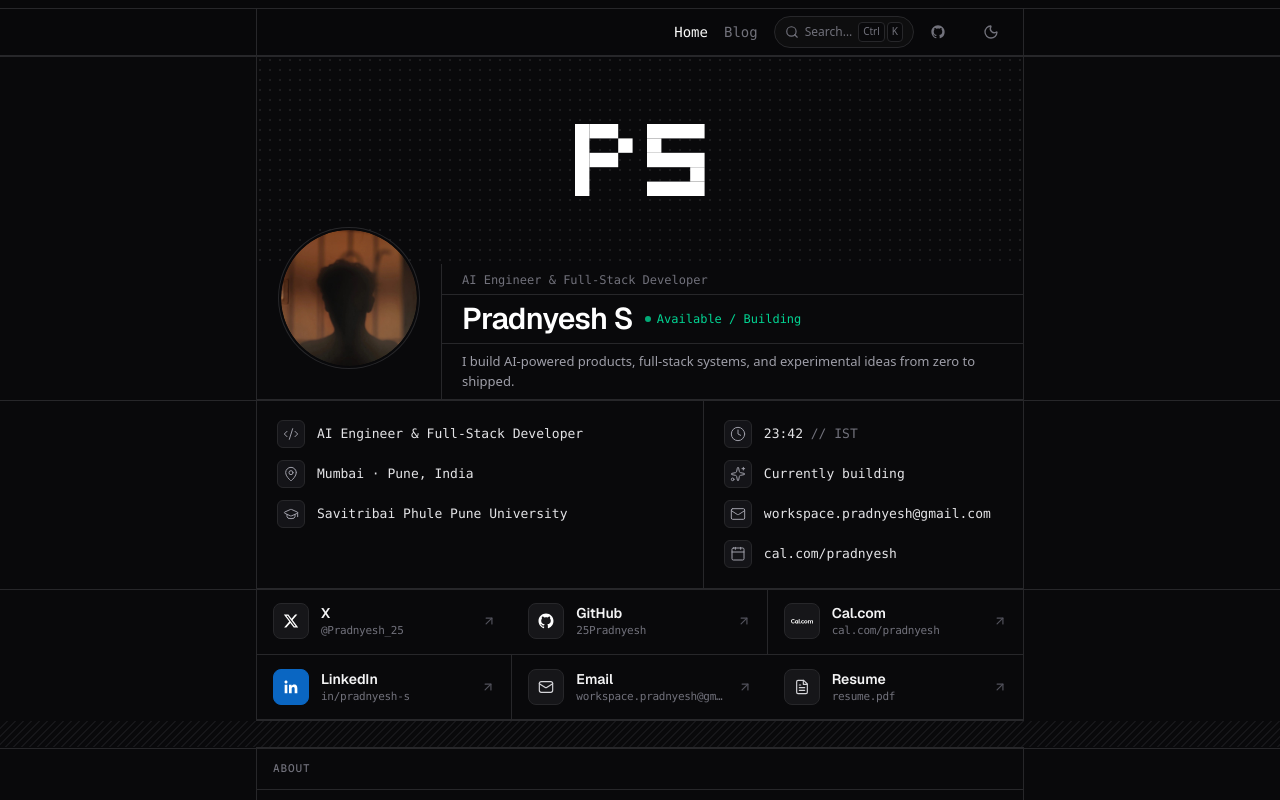
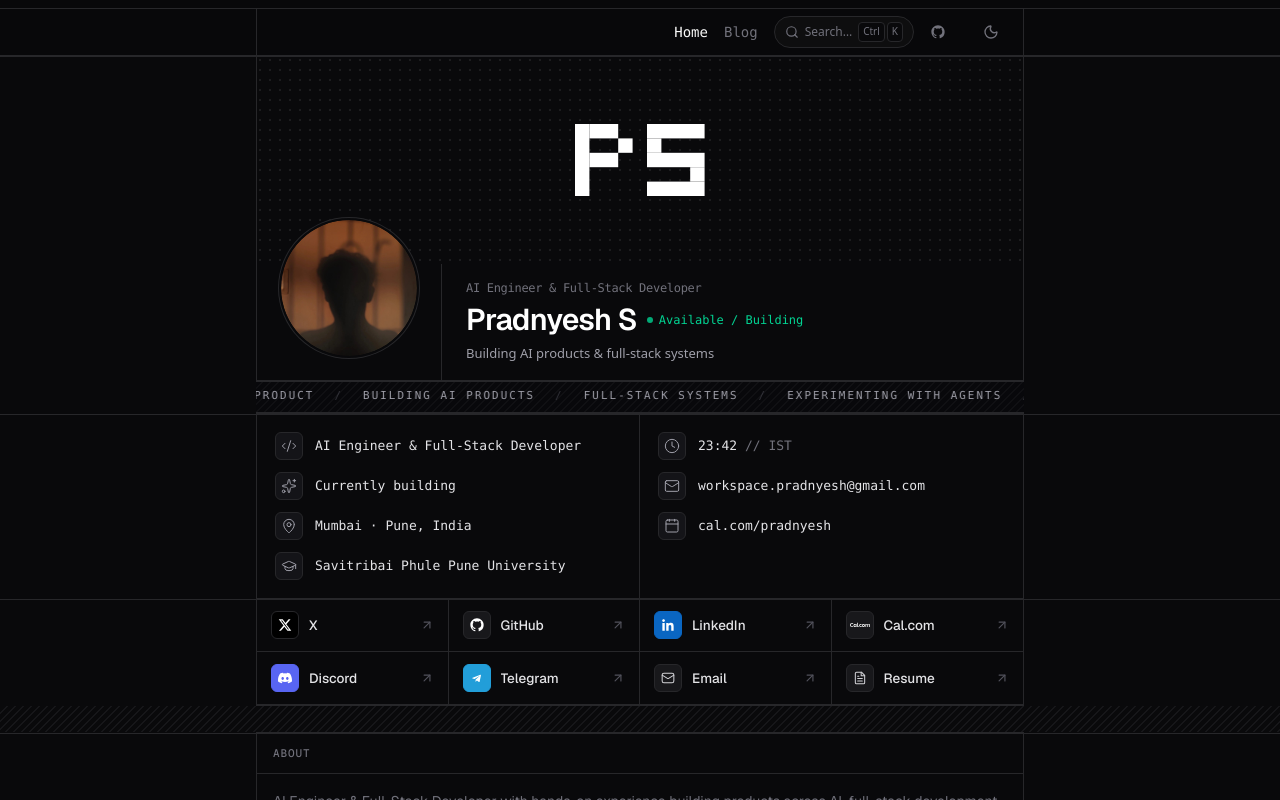
Before and after one commit to 25Pradnyesh/portfolio, a Next.js app: page / in a window 1280 px wide. Shown: the top 800 px of the page. Built offline with nearby package versions, Linux system fonts and the light colour scheme; no server answers.

Commit message:
refine portfolio hero and connections

```diff
--- a/src/app/globals.css
+++ b/src/app/globals.css
@@ -48,7 +48,6 @@ body {
   overflow-x: hidden;
   -webkit-font-smoothing: antialiased;
   -moz-osx-font-smoothing: grayscale;
-  font-feature-settings: "ss01", "ss02", "cv01";
 }
 
 ::selection {
--- a/src/components/Icons.tsx
+++ b/src/components/Icons.tsx
@@ -195,6 +195,15 @@ export function BrandResumeIcon({ className = "size-4 text-zinc-200" }: { classN
   );
 }
 
+export function BrandDiscordIcon({ className = "size-4 text-white" }: { className?: string }) {
+  return (
+    <svg viewBox="0 0 24 24" fill="currentColor" className={className} aria-label="Discord">
+      <path d="M20.317 4.37a19.791 19.791 0 0 0-4.885-1.515.074.074 0 0 0-.079.037c-.21.375-.444.864-.608 1.25a18.27 18.27 0 0 0-5.487 0 12.64 12.64 0 0 0-.617-1.25.077.077 0 0 0-.079-.037A19.736 19.736 0 0 0 3.677 4.37a.07.07 0 0 0-.032.027C.533 9.046-.32 13.58.099 18.057a.082.082 0 0 0 .031.057 19.9 19.9 0 0 0 5.993 3.03.078.078 0 0 0 .084-.028c.462-.63.874-1.295 1.226-1.994.021-.041.001-.09-.041-.106a13.107 13.107 0 0 1-1.872-.892.077.077 0 0 1-.008-.128 10.2 10.2 0 0 0 .372-.292.074.074 0 0 1 .077-.01c3.929 1.793 8.18 1.793 12.061 0a.074.074 0 0 1 .078.01c.12.098.246.198.373.292a.077.077 0 0 1-.006.127 12.299 12.299 0 0 1-1.873.894.077.077 0 0 0-.041.107c.36.698.772 1.362 1.225 1.993a.076.076 0 0 0 .084.028 19.839 19.839 0 0 0 6.002-3.03.077.077 0 0 0 .032-.054c.5-5.177-.838-9.674-3.549-13.66a.061.061 0 0 0-.031-.028zM8.02 15.33c-1.183 0-2.157-1.085-2.157-2.419 0-1.333.956-2.419 2.157-2.419 1.21 0 2.176 1.096 2.157 2.42 0 1.333-.956 2.418-2.157 2.418zm7.975 0c-1.183 0-2.157-1.085-2.157-2.419 0-1.333.955-2.419 2.157-2.419 1.21 0 2.176 1.096 2.157 2.42 0 1.333-.946 2.418-2.157 2.418z" />
+    </svg>
+  );
+}
+
+
 /* =========================================================================
    PIXEL "PS" LOGO (Exact 4x5 chunky block font geometry)
    ========================================================================= */
--- a/src/components/MovingText.tsx
+++ b/src/components/MovingText.tsx
@@ -9,37 +9,55 @@ export default function MovingText() {
 
   if (shouldReduceMotion) {
     return (
-      <div className="relative border-y border-edge py-2 overflow-hidden select-none screen-line-before screen-line-after before:content-none after:content-none">
-        <div className="flex items-center justify-center gap-3 font-mono text-[10px] tracking-[0.15em] text-[var(--muted-foreground)] uppercase">
-          {movingTextPhrases.slice(0, 2).map((phrase, idx) => (
-            <span key={idx} className="flex items-center gap-3">
-              <span>{phrase}</span>
-              {idx < 1 && (
-                <span className="text-[var(--muted-foreground)]/30">·</span>
-              )}
-            </span>
-          ))}
+      <div className="relative border-y border-edge h-8 sm:h-8.5 flex items-center justify-center overflow-hidden select-none bg-zinc-950/40 screen-line-before screen-line-after">
+        <div className="flex items-center gap-4 font-mono text-[10.5px] sm:text-[11px] tracking-[0.2em] uppercase text-zinc-400">
+          <span>AI × SOFTWARE × PRODUCT</span>
+          <span className="text-zinc-600/60">/</span>
+          <span>BUILDING AI PRODUCTS</span>
+          <span className="text-zinc-600/60">/</span>
+          <span>FULL-STACK SYSTEMS</span>
         </div>
       </div>
     );
   }
 
-  const tickerItems = [...movingTextPhrases, ...movingTextPhrases];
-
   return (
     <div
-      className="relative border-y border-edge py-2.5 overflow-hidden select-none screen-line-before screen-line-after before:content-none after:content-none before:absolute before:-left-[100vw] before:h-full before:w-[200vw] before:bg-[repeating-linear-gradient(315deg,var(--edge)_0,var(--edge)_1px,transparent_0,transparent_50%)] before:bg-[length:10px_10px] before:z-0 before:pointer-events-none"
+      className="relative border-y border-edge h-8 sm:h-8.5 flex items-center overflow-hidden select-none bg-zinc-950/40 screen-line-before screen-line-after"
       aria-label="Status ticker"
     >
-      <div className="relative z-10 flex w-max animate-marquee items-center font-mono text-[10px] tracking-[0.2em] uppercase text-[var(--muted-foreground)]">
-        {tickerItems.map((phrase, idx) => (
-          <span key={idx} className="flex items-center shrink-0">
-            <span className="px-6 hover:text-[var(--foreground)] transition-colors duration-300">
-              {phrase}
+      {/* Subtle diagonal background hatch matching reference */}
+      <div
+        className="absolute inset-0 pointer-events-none opacity-25"
+        style={{
+          backgroundImage:
+            "repeating-linear-gradient(315deg, var(--edge) 0, var(--edge) 1px, transparent 0, transparent 50%)",
+          backgroundSize: "8px 8px",
+        }}
+      />
+
+      {/* Marquee Track: Two identical halves for a 100% seamless, mathematically jump-free loop */}
+      <div className="relative z-10 flex w-max animate-marquee items-center font-mono text-[10.5px] sm:text-[11px] tracking-[0.18em] uppercase text-zinc-400">
+        <div className="flex items-center shrink-0">
+          {movingTextPhrases.map((phrase, idx) => (
+            <span key={`a-${idx}`} className="flex items-center shrink-0">
+              <span className="px-5 hover:text-zinc-200 transition-colors">
+                {phrase}
+              </span>
+              <span className="text-zinc-600/60 select-none">/</span>
             </span>
-            <span className="text-[var(--edge)] select-none">·</span>
-          </span>
-        ))}
+          ))}
+        </div>
+        <div className="flex items-center shrink-0" aria-hidden="true">
+          {movingTextPhrases.map((phrase, idx) => (
+            <span key={`b-${idx}`} className="flex items-center shrink-0">
+              <span className="px-5 hover:text-zinc-200 transition-colors">
+                {phrase}
+              </span>
+              <span className="text-zinc-600/60 select-none">/</span>
+            </span>
+          ))}
+        </div>
       </div>
     </div>
   );
--- a/src/components/Overview.tsx
+++ b/src/components/Overview.tsx
@@ -12,6 +12,7 @@ import {
   Calendar,
 } from "lucide-react";
 import { PixelPSLogo } from "@/components/Icons";
+import MovingText from "@/components/MovingText";
 import { portfolioData } from "@/data/portfolio";
 
 export default function Overview() {
@@ -44,10 +45,10 @@ export default function Overview() {
         </div>
       </div>
 
-      {/* 2. PROFILE ROW - Snug Editorial Layout, 50% Overlapping Avatar */}
-      <div className="flex border-x border-b border-edge bg-[var(--background)]">
-        {/* Left Column: Snug container hugging the Avatar */}
-        <div className="shrink-0 border-r border-edge flex items-center justify-center px-4 sm:px-6 py-2">
+      {/* 2. PROFILE ROW - Seamless Editorial Layout, 50% Overlapping Avatar */}
+      <div className="flex border-x border-edge bg-[var(--background)]">
+        {/* Left Column: Avatar container */}
+        <div className="shrink-0 border-r border-edge flex items-center justify-center px-4 sm:px-6 py-3">
           <div className="size-28 sm:size-34 rounded-full ring-1 ring-zinc-800 ring-offset-2 ring-offset-zinc-950 relative -mt-14 sm:-mt-17 z-10 overflow-hidden select-none bg-[var(--background)] shadow-sm">
             <Image
               src={personal.profileImage}
@@ -61,48 +62,40 @@ export default function Overview() {
           </div>
         </div>
 
-        {/* Right Column: Close-alignment 3-tier Editorial Details */}
-        <div className="flex flex-1 flex-col justify-between min-w-0">
-          {/* Top tier: Technical role indicator */}
-          <div className="flex items-end pb-1.5 pt-2 pl-4 sm:pl-5 pr-4">
-            <div className="line-clamp-1 font-mono text-[11px] sm:text-xs text-zinc-500 select-none">
+        {/* Right Column: Unified continuous editorial composition (No internal horizontal dividing lines) */}
+        <div className="flex flex-1 flex-col justify-center px-4 py-3 sm:px-6 sm:py-4 min-w-0">
+          <div className="font-mono text-[11px] sm:text-xs text-zinc-500 tracking-tight select-none">
             AI Engineer &amp; Full-Stack Developer
           </div>
-          </div>
-
-          {/* Middle tier: Name + Subtle Green Status Indicator */}
-          <div className="border-t border-edge">
-            <div className="flex flex-wrap items-center gap-2.5 sm:gap-3 py-1.5 pl-4 sm:pl-5 pr-4">
+          <div className="flex flex-wrap items-center gap-2 sm:gap-2.5 mt-1 sm:mt-1.5">
             <h1 className="text-2xl sm:text-3xl font-semibold tracking-tight text-white">
               {personal.name}
             </h1>
-              <span className="inline-flex items-center gap-1.5 text-xs font-mono text-emerald-400 select-none">
+            <span className="inline-flex items-center gap-1.5 text-[11px] sm:text-xs font-mono text-emerald-400 select-none">
               <span className="size-1.5 rounded-full bg-emerald-400 animate-pulse" />
               Available / Building
             </span>
           </div>
-
-            {/* Bottom tier: Bio statement (Clean Sans-serif) */}
-            <div className="border-t border-edge py-2 pl-4 sm:pl-5 pr-4">
-              <p className="font-sans text-xs sm:text-[13px] text-zinc-400 leading-normal">
-                {personal.bio}
+          <p className="font-sans text-xs sm:text-[13px] text-zinc-400 mt-1 sm:mt-1.5 leading-normal">
+            Building AI products &amp; full-stack systems
           </p>
         </div>
       </div>
-        </div>
-      </div>
 
-      {/* 3. INFORMATION AREA - Compact Structured 2-Column Metadata Grid */}
+      {/* 3. MOVING TEXT TICKER - Seamless infinite animated marquee with diagonal hatch */}
+      <MovingText />
+
+      {/* 4. INFORMATION / METADATA AREA - 2-Column Monospace Technical Overview */}
       <section
         data-slot="panel"
         className="screen-line-before border-x border-edge"
       >
         <h2 className="sr-only">Overview &amp; Details</h2>
-        <div className="grid grid-cols-1 md:grid-cols-12 border-b border-edge">
-          {/* LEFT COLUMN: 7 cols (~58% width) with vertical right border */}
-          <div className="md:col-span-7 p-4 sm:p-5 md:border-r border-edge space-y-2.5 sm:space-y-3">
+        <div className="grid grid-cols-1 md:grid-cols-2 border-b border-edge">
+          {/* LEFT COLUMN */}
+          <div className="p-3.5 sm:p-4.5 md:border-r border-edge space-y-2.5 sm:space-y-3">
             <div className="flex items-center gap-3 font-mono text-xs sm:text-[13px]">
-              <div className="flex size-7 shrink-0 items-center justify-center rounded-md border border-edge bg-zinc-900/80 text-zinc-400">
+              <div className="flex size-6.5 sm:size-7 shrink-0 items-center justify-center rounded-md border border-edge bg-zinc-900/80 text-zinc-400">
                 <CodeXml className="size-3.5 sm:size-4" strokeWidth={1.5} />
               </div>
               <p className="text-zinc-200">
@@ -111,16 +104,25 @@ export default function Overview() {
             </div>
 
             <div className="flex items-center gap-3 font-mono text-xs sm:text-[13px]">
-              <div className="flex size-7 shrink-0 items-center justify-center rounded-md border border-edge bg-zinc-900/80 text-zinc-400">
-                <MapPin className="size-3.5 sm:size-4" strokeWidth={1.5} />
+              <div className="flex size-6.5 sm:size-7 shrink-0 items-center justify-center rounded-md border border-edge bg-zinc-900/80 text-zinc-400">
+                <Sparkles className="size-3.5 sm:size-4" strokeWidth={1.5} />
               </div>
               <p className="text-zinc-200">
-                {personal.location}
+                Currently building
               </p>
             </div>
 
             <div className="flex items-center gap-3 font-mono text-xs sm:text-[13px]">
-              <div className="flex size-7 shrink-0 items-center justify-center rounded-md border border-edge bg-zinc-900/80 text-zinc-400">
+              <div className="flex size-6.5 sm:size-7 shrink-0 items-center justify-center rounded-md border border-edge bg-zinc-900/80 text-zinc-400">
+                <MapPin className="size-3.5 sm:size-4" strokeWidth={1.5} />
+              </div>
+              <p className="text-zinc-200">
+                Mumbai · Pune, India
+              </p>
+            </div>
+
+            <div className="flex items-center gap-3 font-mono text-xs sm:text-[13px]">
+              <div className="flex size-6.5 sm:size-7 shrink-0 items-center justify-center rounded-md border border-edge bg-zinc-900/80 text-zinc-400">
                 <GraduationCap className="size-3.5 sm:size-4" strokeWidth={1.5} />
               </div>
               <p className="text-zinc-200">
@@ -129,10 +131,10 @@ export default function Overview() {
             </div>
           </div>
 
-          {/* RIGHT COLUMN: 5 cols (~42% width) */}
-          <div className="md:col-span-5 p-4 sm:p-5 border-t md:border-t-0 border-edge space-y-2.5 sm:space-y-3">
+          {/* RIGHT COLUMN */}
+          <div className="p-3.5 sm:p-4.5 border-t md:border-t-0 border-edge space-y-2.5 sm:space-y-3">
             <div className="flex items-center gap-3 font-mono text-xs sm:text-[13px]">
-              <div className="flex size-7 shrink-0 items-center justify-center rounded-md border border-edge bg-zinc-900/80 text-zinc-400">
+              <div className="flex size-6.5 sm:size-7 shrink-0 items-center justify-center rounded-md border border-edge bg-zinc-900/80 text-zinc-400">
                 <Clock className="size-3.5 sm:size-4" strokeWidth={1.5} />
               </div>
               <p className="text-zinc-200">
@@ -142,16 +144,7 @@ export default function Overview() {
             </div>
 
             <div className="flex items-center gap-3 font-mono text-xs sm:text-[13px]">
-              <div className="flex size-7 shrink-0 items-center justify-center rounded-md border border-edge bg-zinc-900/80 text-zinc-400">
-                <Sparkles className="size-3.5 sm:size-4" strokeWidth={1.5} />
-              </div>
-              <p className="text-zinc-200">
-                Currently building
-              </p>
-            </div>
-
-            <div className="flex items-center gap-3 font-mono text-xs sm:text-[13px]">
-              <div className="flex size-7 shrink-0 items-center justify-center rounded-md border border-edge bg-zinc-900/80 text-zinc-400">
+              <div className="flex size-6.5 sm:size-7 shrink-0 items-center justify-center rounded-md border border-edge bg-zinc-900/80 text-zinc-400">
                 <Mail className="size-3.5 sm:size-4" strokeWidth={1.5} />
               </div>
               <a
@@ -164,7 +157,7 @@ export default function Overview() {
             </div>
 
             <div className="flex items-center gap-3 font-mono text-xs sm:text-[13px]">
-              <div className="flex size-7 shrink-0 items-center justify-center rounded-md border border-edge bg-zinc-900/80 text-zinc-400">
+              <div className="flex size-6.5 sm:size-7 shrink-0 items-center justify-center rounded-md border border-edge bg-zinc-900/80 text-zinc-400">
                 <Calendar className="size-3.5 sm:size-4" strokeWidth={1.5} />
               </div>
               <a
--- a/src/components/SocialLinks.tsx
+++ b/src/components/SocialLinks.tsx
@@ -6,57 +6,75 @@ import {
   BrandGithubIcon,
   BrandLinkedinIn,
   BrandCalIcon,
+  BrandDiscordIcon,
+  BrandTelegramIcon,
   BrandEmailIcon,
   BrandResumeIcon,
 } from "@/components/Icons";
 
-const socialItems = [
+interface SocialItem {
+  name: string;
+  url: string;
+  icon: React.ReactNode;
+  containerClass: string;
+  isExternal: boolean;
+}
+
+const socialItems: SocialItem[] = [
   {
     name: "X",
-    handle: "@Pradnyesh_25",
     url: "https://x.com/Pradnyesh_25",
-    icon: <BrandXIcon className="size-4 text-white" />,
-    containerClass: "bg-zinc-900/90 border border-zinc-800",
+    icon: <BrandXIcon className="size-3.5 text-white" />,
+    containerClass: "bg-black border border-zinc-800",
     isExternal: true,
   },
   {
     name: "GitHub",
-    handle: "25Pradnyesh",
     url: "https://github.com/25Pradnyesh",
-    icon: <BrandGithubIcon className="size-4.5 text-white" />,
-    containerClass: "bg-zinc-900/90 border border-zinc-800",
+    icon: <BrandGithubIcon className="size-4 text-white" />,
+    containerClass: "bg-zinc-900 border border-zinc-800",
+    isExternal: true,
+  },
+  {
+    name: "LinkedIn",
+    url: "https://www.linkedin.com/in/pradnyesh-s/",
+    icon: <BrandLinkedinIn className="size-4 text-white" />,
+    containerClass: "bg-[#0A66C2] border border-[#0A66C2]",
     isExternal: true,
   },
   {
     name: "Cal.com",
-    handle: "cal.com/pradnyesh",
     url: "https://cal.com/pradnyesh",
-    icon: <BrandCalIcon className="w-5.5 h-auto text-white" />,
-    containerClass: "bg-zinc-900/90 border border-zinc-800",
+    icon: <BrandCalIcon className="w-5 h-auto text-white" />,
+    containerClass: "bg-zinc-900 border border-zinc-800",
     isExternal: true,
   },
   {
-    name: "LinkedIn",
-    handle: "in/pradnyesh-s",
-    url: "https://www.linkedin.com/in/pradnyesh-s/",
-    icon: <BrandLinkedinIn className="size-4.5 text-white" />,
-    containerClass: "bg-[#0A66C2] border border-[#0A66C2]",
+    name: "Discord",
+    url: "https://discord.com/users/1397630514554212554",
+    icon: <BrandDiscordIcon className="size-3.5 text-white" />,
+    containerClass: "bg-[#5865F2] border border-[#5865F2]",
+    isExternal: true,
+  },
+  {
+    name: "Telegram",
+    url: "https://t.me/Pradnyesh_25",
+    icon: <BrandTelegramIcon className="size-4 text-white" />,
+    containerClass: "bg-[#229ED9] border border-[#229ED9]",
     isExternal: true,
   },
   {
     name: "Email",
-    handle: "workspace.pradnyesh@gmail.com",
     url: "mailto:workspace.pradnyesh@gmail.com",
-    icon: <BrandEmailIcon className="size-4 text-zinc-300" />,
-    containerClass: "bg-zinc-900/90 border border-zinc-800",
+    icon: <BrandEmailIcon className="size-3.5 text-zinc-300" />,
+    containerClass: "bg-zinc-900 border border-zinc-800",
     isExternal: false,
   },
   {
     name: "Resume",
-    handle: "resume.pdf",
     url: "/resume.pdf",
-    icon: <BrandResumeIcon className="size-4 text-zinc-300" />,
-    containerClass: "bg-zinc-900/90 border border-zinc-800",
+    icon: <BrandResumeIcon className="size-3.5 text-zinc-300" />,
+    containerClass: "bg-zinc-900 border border-zinc-800",
     isExternal: true,
   },
 ];
@@ -69,41 +87,34 @@ export default function SocialLinks() {
         className="screen-line-before border-x border-edge"
       >
         <h2 className="sr-only">Social Links</h2>
-        <div className="grid grid-cols-2 md:grid-cols-3">
+        <div className="grid grid-cols-2 sm:grid-cols-4">
           {socialItems.map((item, idx) => (
             <a
               key={item.name}
               href={item.url}
               target={item.isExternal ? "_blank" : undefined}
               rel={item.isExternal ? "noopener noreferrer" : undefined}
-              className={`group flex items-center gap-3 px-3 py-3 sm:px-4 sm:py-3.5 hover:bg-zinc-900/40 transition-colors duration-150 border-b border-edge ${
-                idx % 2 === 0 ? "border-r md:border-r-0" : ""
-              } ${idx % 3 !== 2 ? "md:border-r" : ""}`}
+              className={`group flex items-center justify-between px-3 sm:px-3.5 py-3 hover:bg-zinc-900/50 transition-colors border-b border-edge ${
+                idx % 2 === 0 ? "border-r" : "border-r-0"
+              } ${idx % 4 !== 3 ? "sm:border-r" : "sm:border-r-0"}`}
             >
-              {/* 36px authentic brand icon container */}
-              <div
-                className={`flex size-9 sm:size-[36px] shrink-0 items-center justify-center rounded-lg transition-colors duration-150 ${item.containerClass}`}
-              >
-                {item.icon}
+              <div className="flex items-center gap-2.5 min-w-0">
+                <div
+                  className={`flex size-7 shrink-0 items-center justify-center rounded-md ${item.containerClass}`}
+                >
+                  {item.icon}
+                </div>
+                <span className="text-xs sm:text-[13.5px] font-medium text-zinc-200 group-hover:text-white transition-colors truncate">
+                  {item.name}
+                </span>
               </div>
-              <div className="flex-1 min-w-0">
-                <div className="text-sm font-semibold text-zinc-100 group-hover:text-white transition-colors">
-                  {item.name}
-                </div>
-                <div
-                  className="font-mono text-[9.5px] sm:text-[11px] text-zinc-500 group-hover:text-zinc-400 truncate tracking-tight transition-colors"
-                  title={item.handle}
-                >
-                  {item.handle}
-                </div>
-              </div>
-              <ArrowUpRight className="size-3.5 text-zinc-600 group-hover:text-zinc-300 group-hover:translate-x-0.5 group-hover:-translate-y-0.5 transition-all duration-150 shrink-0 ml-auto" />
+              <ArrowUpRight className="size-3.5 text-zinc-600 group-hover:text-zinc-300 group-hover:translate-x-0.5 group-hover:-translate-y-0.5 transition-all duration-150 shrink-0 ml-1.5" />
             </a>
           ))}
         </div>
       </section>
 
-      {/* DIAGONAL-STRIPED DIVIDER */}
+      {/* DIAGONAL-STRIPED DIVIDER BAND */}
       <div className="diagonal-divider" />
     </>
   );
--- a/src/data/portfolio.ts
+++ b/src/data/portfolio.ts
@@ -64,6 +64,9 @@ export interface PortfolioData {
       linkedin: string;
       x: string;
       cal: string;
+      discord?: string;
+      telegram?: string;
+      email?: string;
       resume: string;
     };
   };
@@ -106,6 +109,9 @@ export const portfolioData: PortfolioData = {
       linkedin: "https://www.linkedin.com/in/pradnyesh-s/",
       x: "https://x.com/Pradnyesh_25",
       cal: "https://cal.com/pradnyesh",
+      discord: "https://discord.com/users/1397630514554212554",
+      telegram: "https://t.me/Pradnyesh_25",
+      email: "mailto:workspace.pradnyesh@gmail.com",
       resume: "/resume.pdf",
     },
   },
@@ -123,15 +129,27 @@ export const portfolioData: PortfolioData = {
       type: "external",
     },
     {
+      name: "LinkedIn",
+      url: "https://www.linkedin.com/in/pradnyesh-s/",
+      handle: "in/pradnyesh-s",
+      type: "external",
+    },
+    {
       name: "Cal.com",
       url: "https://cal.com/pradnyesh",
       handle: "cal.com/pradnyesh",
       type: "external",
     },
     {
-      name: "LinkedIn",
-      url: "https://www.linkedin.com/in/pradnyesh-s/",
-      handle: "in/pradnyesh-s",
+      name: "Discord",
+      url: "https://discord.com/users/1397630514554212554",
+      handle: "Discord",
+      type: "external",
+    },
+    {
+      name: "Telegram",
+      url: "https://t.me/Pradnyesh_25",
+      handle: "@Pradnyesh_25",
       type: "external",
     },
     {
@@ -376,10 +394,14 @@ export const portfolioData: PortfolioData = {
     { label: "Web3" },
   ],
   movingTextPhrases: [
+    "AI × SOFTWARE × PRODUCT",
     "BUILDING AI PRODUCTS",
-    "SHIPPING FULL-STACK SYSTEMS",
-    "EXPERIMENTING WITH NEW IDEAS",
-    "AI × SOFTWARE × PRODUCT",
+    "FULL-STACK SYSTEMS",
+    "EXPERIMENTING WITH AGENTS",
+    "SHIPPING FROM ZERO TO ONE",
+    "GENERATIVE AI",
+    "MACHINE LEARNING",
+    "BUILDING WITH CODE",
   ],
   contact: {
     headline: "Let's build something.",
```
Lines whose indentation alone changed are shown as unchanged.
